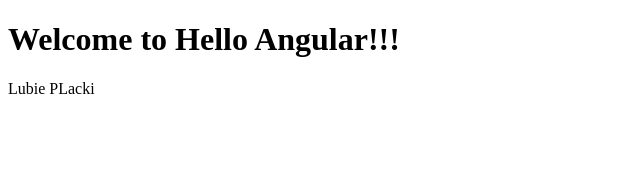
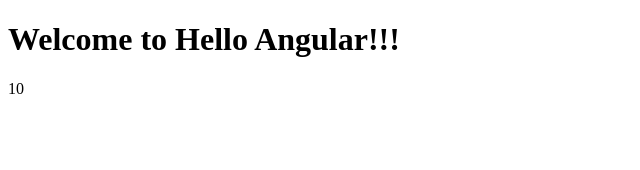
Before and after one commit to pawel13/angular-spotify3, an Angular app: page / in a window 1280 px wide. Shown: the top 170 px of the page, without its empty margins (0-640 px from the left). Built offline with nearby package versions, Linux system fonts and the light colour scheme.

Commit message:
changedetectionref, zonejs

```diff
--- a/src/app/app.component.html
+++ b/src/app/app.component.html
@@ -2,6 +2,4 @@
   Welcome to {{ title + "!" }}!
 </h1>
 
-<p>{{ data.getMessage('Lubie ') }}</p>
-
-{{ alert('osom') }}
+<p>{{counter}}</p>
--- a/src/app/app.component.ts
+++ b/src/app/app.component.ts
@@ -1,4 +1,4 @@
-import { Component } from "@angular/core";
+import { Component, ChangeDetectorRef } from "@angular/core";
 
 @Component({
   selector: "app-root",
@@ -7,15 +7,15 @@
 })
 export class AppComponent {
   title = "Hello Angular!";
+  counter = 0;
 
-  data = {
-    message: "PLacki",
-    getMessage(greet) {
-      return greet + this.message;
-    }
-  };
+  constructor(private cdr:ChangeDetectorRef) {
 
-  alert(m){
-    /* window. */alert(m)
+    setInterval(() => {
+
+        this.counter++;
+        cdr.detectChanges()
+
+    }, 500);
   }
 }
--- a/src/main.ts
+++ b/src/main.ts
@@ -1,15 +1,17 @@
-import { enableProdMode } from '@angular/core';
-import { platformBrowserDynamic } from '@angular/platform-browser-dynamic';
+import { enableProdMode } from "@angular/core";
+import { platformBrowserDynamic } from "@angular/platform-browser-dynamic";
 
-import { AppModule } from './app/app.module';
-import { environment } from './environments/environment';
+import { AppModule } from "./app/app.module";
+import { environment } from "./environments/environment";
 
 if (environment.production) {
   enableProdMode();
 }
 
-platformBrowserDynamic().bootstrapModule(AppModule)
+platformBrowserDynamic()
+  .bootstrapModule(AppModule, {
+    ngZone: "noop"
+  })
   .catch(err => console.error(err));
 
-
-  // angular.bootstrap(document.body,['app_module'])
+// angular.bootstrap(document.body,['app_module'])
```
